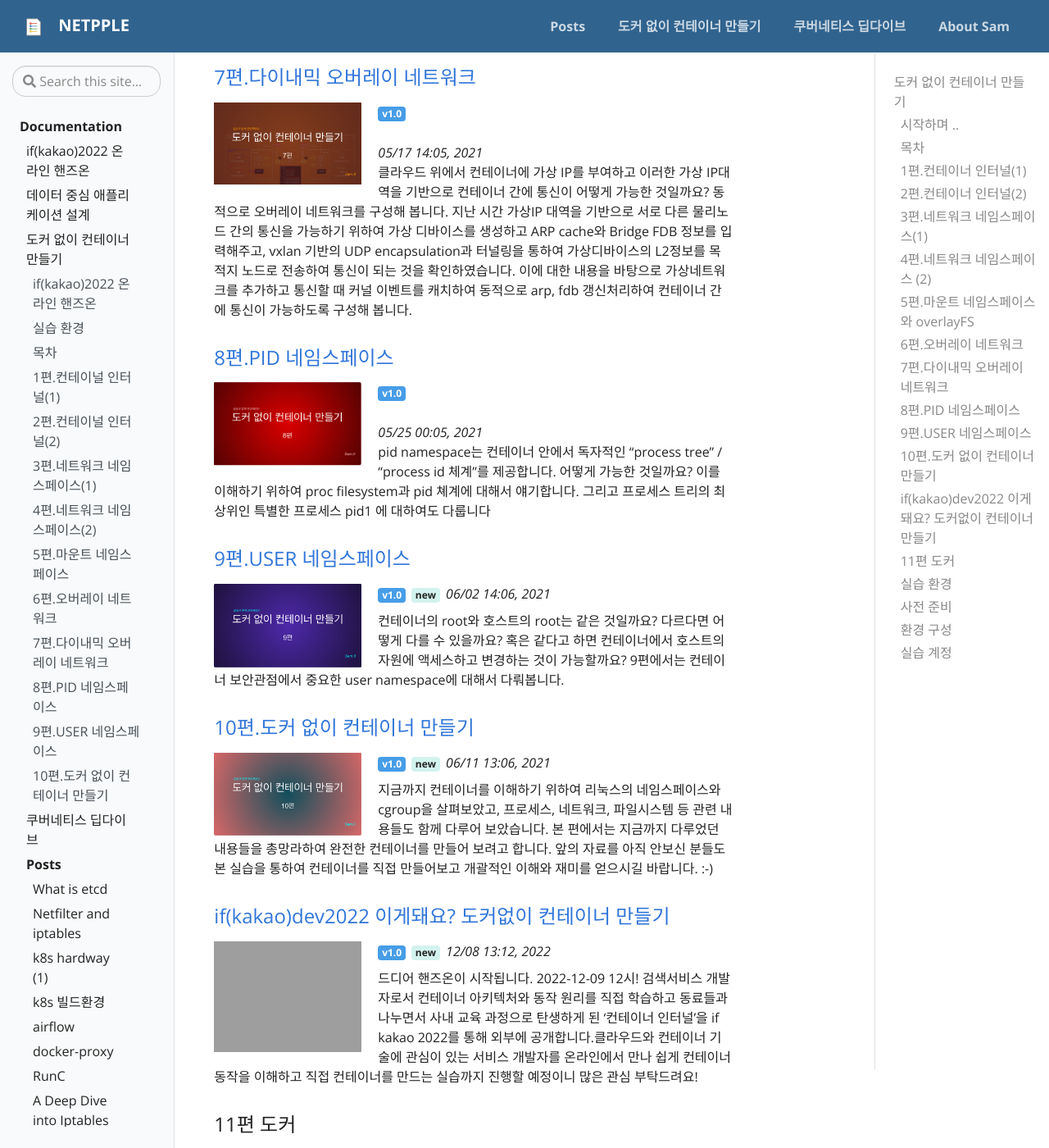
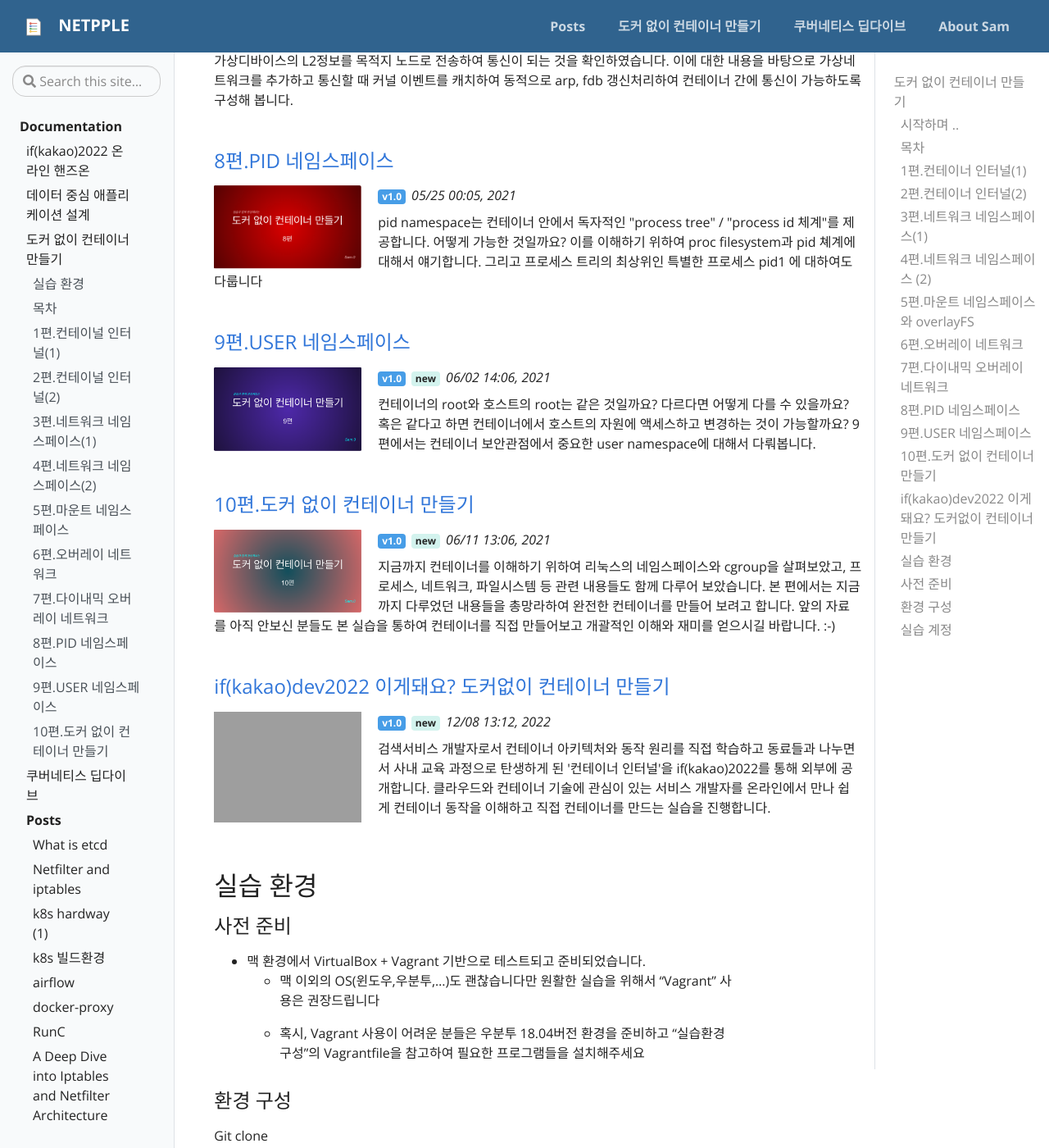
Before and after one commit to netpple/netpple.github.io, a Jekyll site: the page built from _docs/make-container-without-docker/index.md, in a window 1280 px wide and 1400 px high, scrolled down 2169 px. Shown: the whole window at 82% size. Built offline with Jekyll 4.4.1, drawn with Linux system fonts in a browser that asks for light colours; some of the changed text lies outside the part shown.

Commit message:
techn image resize

```diff
--- a/_data/toc.yml
+++ b/_data/toc.yml
@@ -19,8 +19,6 @@
     - title: "도커 없이 컨테이너 만들기"
       url: "docs/make-container-without-docker"
       children:
-        - title: if(kakao)2022 온라인 핸즈온
-          url: "docs/make-container-without-docker/ifkakao2022-handson"
         - title: 실습 환경
           url: "docs/make-container-without-docker#실습-환경"
         - title: 목차
--- a/_docs/make-container-without-docker/ifkakao2022-handson.md
+++ b/_docs/make-container-without-docker/ifkakao2022-handson.md
@@ -1,6 +1,6 @@
 ---
 title: if(kakao)dev2022 이게돼요? 도커없이 컨테이너 만들기
-description: 드디어 핸즈온이 시작됩니다. 2022-12-09 12시! 검색서비스 개발자로서 컨테이너 아키텍처와 동작 원리를 직접 학습하고 동료들과 나누면서 사내 교육 과정으로 탄생하게 된 '컨테이너 인터널'을 if kakao 2022를 통해 외부에 공개합니다.클라우드와 컨테이너 기술에 관심이 있는 서비스 개발자를 온라인에서 만나 쉽게 컨테이너 동작을 이해하고 직접 컨테이너를 만드는 실습까지 진행할 예정이니 많은 관심 부탁드려요!
+description: 검색서비스 개발자로서 컨테이너 아키텍처와 동작 원리를 직접 학습하고 동료들과 나누면서 사내 교육 과정으로 탄생하게 된 '컨테이너 인터널'을 if(kakao)2022를 통해 외부에 공개합니다. 클라우드와 컨테이너 기술에 관심이 있는 서비스 개발자를 온라인에서 만나 쉽게 컨테이너 동작을 이해하고 직접 컨테이너를 만드는 실습을 진행합니다.
 date: 2022-12-08 22:00:00 +09:00
 label: 도커 없이 컨테이너 만들기
 comments: true
--- a/_docs/make-container-without-docker/index.md
+++ b/_docs/make-container-without-docker/index.md
@@ -29,22 +30,22 @@
 {% assign docs = site.docs | where:'label', '도커 없이 컨테이너 만들기' %}
 
 {% for post in docs %}
+
 ### [{{ post.title }}]({{ post.url }})
 
-![{{ post.image }}]({{ post.image }}){:width="200"}{:.align-left}
+<div style="overflow: hidden">
+
+<img src="{{ post.image }}" alt="{{ post.image }}" width="200" class="align-left" />
 
 <span class="badge badge-info">{{ post.version | default: "v1.0" }}</span>
 {% if post.badges %}{% for badge in post.badges %}<span class="badge badge-{{ badge.type }}">{{ badge.tag }}</span>{% endfor %}{% endif %}
 <span class="post-date" style="font-style: italic;">{{ post.date | date: "%m/%d %H:%m, %Y" }}</span>
-{{ post. description }}
 
+<p>{{ post. description }}</p>
+
+</div>
 
 {% endfor %}
-
-
-### 11편 도커
-
-준비 중입니다
 
 ## 실습 환경
 
```
Also changed, not shown: other parts of _docs/make-container-without-docker/index.md (+1 -0 lines), _docs/assets/img/kep-techn-1.png, _docs/assets/img/kep-techn-2.png, _docs/assets/img/kep-techn-3.png, _docs/assets/img/kep-techn-4.png (deleted).
